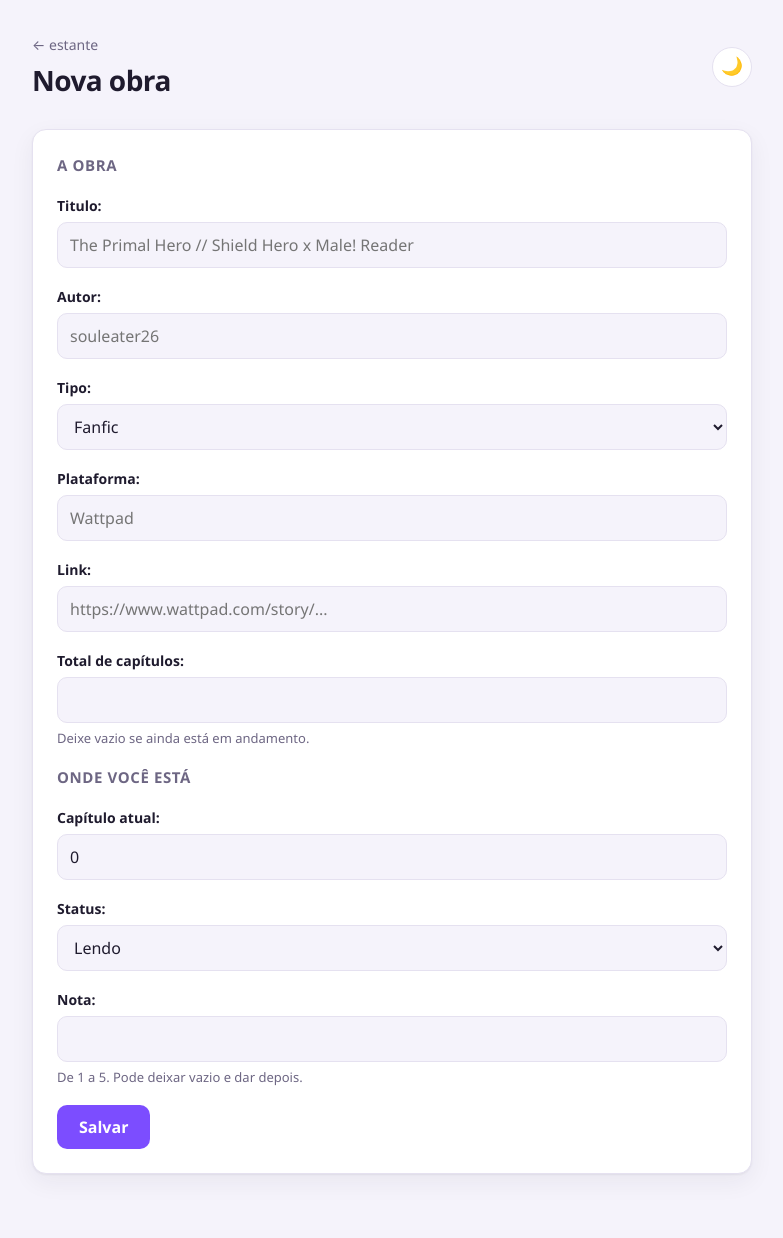
After one commit to gabrielbastosg/rastreador-leitura, a Django app: page /obras/nova/ in a window 1280 px wide. The commit adds this page. Shown: the whole page, without its empty margins (248-1031 px from the left). Run offline with Django 5.2, Linux system fonts and the light colour scheme.

Commit message:
feat: cadastro de obra e leitura numa tela so
Cadastrar uma leitura nova exigia abrir o admin, criar a Obra e depois
criar a Leitura -- duas telas do Django pra uma coisa so. E cadastrar so a
Obra nao adiantava: a estante lista Leitura, entao a obra sumia num limbo
sem card nenhum (aconteceu de verdade, com duas obras orfas no banco).

Agora /obras/nova/ cria as duas no mesmo POST.

- ObraForm e LeituraForm, ModelForm com fields explicito. LeituraForm nao
  tem o campo obra: nao faz sentido escolher a obra na tela que a esta
  criando, quem preenche a FK e a view.
- Os dois is_valid() sao avaliados antes do if. Com "a and b" o segundo
  form nem seria validado quando o primeiro falhasse, e a tela voltaria
  escondendo metade dos erros.
- save(commit=False) na leitura, porque a FK so pode ser preenchida depois
  que a obra existe.
- full_clean(exclude=['obra']) chamado na mao: o ModelForm ja chama o
  full_clean do modelo, mas naquele momento a FK ainda esta vazia e
  Leitura.clean() sai fora quando obra_id e None. A regra do capitulo
  continua morando so no models.py.
- transaction.atomic() em volta dos dois saves. Sem ele, um capitulo
  invalido deixaria a obra salva e a leitura nao -- mais uma orfa a cada
  tentativa errada.
- add_error(None, erro) distribui a mensagem pro campo certo sozinho,
  porque clean() levanta ValidationError com dicionario.

Template: _campos.html com o laco dos campos, incluido duas vezes com
{% include ... with form=... %}, pra nao ter dois lacos iguais que um dia
divergem. novalidate no form pra o navegador nao barrar antes e esconder a
validacao do servidor. Botao "+ nova obra" no topo da estante, e o botao de
tema repetido na tela nova porque tema.js chama addEventListener sem checar
se achou o elemento.

```diff
--- a/config/urls.py
+++ b/config/urls.py
@@ -17,7 +17,8 @@ Including another URLconf
 from django.contrib import admin
 from django.urls import path, include
 from rest_framework.routers import DefaultRouter
-from leituras.views import ObraViewSet, LeituraViewSet, lista_leituras, mover_capitulo
+from leituras.views import ObraViewSet, LeituraViewSet, lista_leituras, mover_capitulo,nova_obra
+
 
 router = DefaultRouter()
 router.register('obras', ObraViewSet)
@@ -28,4 +29,5 @@ urlpatterns = [
     path('api/', include(router.urls)),
     path('', lista_leituras, name='lista-leituras'),
     path('leituras/<int:pk>/mover/', mover_capitulo, name='mover-capitulo'),
+    path('obras/nova/', nova_obra, name='nova-obra'),
 ]
--- /dev/null
+++ b/leituras/forms.py
@@ -0,0 +1,30 @@
+from django import forms
+from .models import Leitura, Obra
+
+class ObraForm(forms.ModelForm):
+    class Meta:
+        model = Obra
+        fields = ['titulo', 'autor', 'tipo', 'plataforma', 'link', 'total_capitulos']
+        labels = {
+            'total_capitulos': 'Total de capítulos',
+        }
+        help_texts = {
+            'total_capitulos': 'Deixe vazio se ainda está em andamento.',
+        }
+        widgets = {
+            'titulo': forms.TextInput(attrs={'placeholder': 'The Primal Hero // Shield Hero x Male! Reader'}),
+            'autor': forms.TextInput(attrs={'placeholder': 'souleater26'}),
+            'plataforma': forms.TextInput(attrs={'placeholder': 'Wattpad'}),
+            'link': forms.URLInput(attrs={'placeholder': 'https://www.wattpad.com/story/...'}),
+        }
+
+class LeituraForm(forms.ModelForm):
+    class Meta:
+        model = Leitura
+        fields = ['capitulo_atual', 'status', 'nota']
+        labels = {
+            'capitulo_atual': 'Capítulo atual',
+        }
+        help_texts = {
+            'nota': 'De 1 a 5. Pode deixar vazio e dar depois.',
+        }
--- a/leituras/static/leituras/css/base.css
+++ b/leituras/static/leituras/css/base.css
@@ -87,3 +87,23 @@ body {
 
 .botao-tema:hover { border-color: var(--destaque); }
 .botao-tema:active { transform: scale(.92); }
+
+/* ---------- acoes do topo ---------- */
+.acoes {
+    display: flex;
+    align-items: center;
+    gap: 10px;
+}
+
+.botao-novo {
+    padding: 9px 16px;
+    border-radius: 10px;
+    background: var(--destaque);
+    color: #fff;
+    text-decoration: none;
+    font-size: 14px;
+    font-weight: 600;
+    white-space: nowrap;
+}
+
+.botao-novo:hover { filter: brightness(1.08); }
--- /dev/null
+++ b/leituras/static/leituras/css/form.css
@@ -0,0 +1,83 @@
+/* ---------- voltar ---------- */
+.voltar {
+    display: inline-block;
+    margin-bottom: 4px;
+    color: var(--texto-fraco);
+    text-decoration: none;
+    font-size: 14px;
+}
+
+.voltar:hover { color: var(--destaque); }
+
+/* ---------- formulario ---------- */
+.formulario {
+    background: var(--superficie);
+    border: 1px solid var(--borda);
+    border-radius: 14px;
+    box-shadow: var(--sombra);
+    padding: 24px;
+    display: grid;
+    gap: 18px;
+}
+
+.campo { display: grid; gap: 6px; }
+
+.campo label {
+    font-size: 14px;
+    font-weight: 600;
+}
+
+.campo input,
+.campo select {
+    width: 100%;
+    padding: 10px 12px;
+    border: 1px solid var(--borda);
+    border-radius: 10px;
+    background: var(--fundo);
+    color: var(--texto);
+    font: inherit;
+}
+
+.campo input:focus,
+.campo select:focus {
+    outline: 2px solid var(--destaque);
+    outline-offset: 1px;
+    border-color: var(--destaque);
+}
+
+.campo__ajuda {
+    margin: 0;
+    font-size: 13px;
+    color: var(--texto-fraco);
+}
+
+.campo__erro {
+    margin: 0;
+    font-size: 13px;
+    font-weight: 600;
+    color: var(--abandonado);
+}
+
+/* ---------- salvar ---------- */
+.botao-salvar {
+    justify-self: start;
+    padding: 10px 22px;
+    border: none;
+    border-radius: 10px;
+    background: var(--destaque);
+    color: #fff;
+    font: inherit;
+    font-weight: 600;
+    cursor: pointer;
+}
+
+.botao-salvar:hover { filter: brightness(1.08); }
+.botao-salvar:active { transform: scale(.98); }
+
+.secao {
+    margin: 0;
+    font-size: 15px;
+    color: var(--texto-fraco);
+    text-transform: uppercase;
+    letter-spacing: .04em;
+}
--- /dev/null
+++ b/leituras/templates/leituras/_campos.html
@@ -0,0 +1,12 @@
+{% for campo in form %}
+    <div class="campo">
+        {{ campo.label_tag }}
+        {{ campo }}
+        {% if campo.help_text %}
+            <p class="campo__ajuda">{{ campo.help_text }}</p>
+        {% endif %}
+        {% for erro in campo.errors %}
+            <p class="campo__erro">{{ erro }}</p>
+        {% endfor %}
+    </div>
+{% endfor %}
--- /dev/null
+++ b/leituras/templates/leituras/form_obra.html
@@ -0,0 +1,39 @@
+{% load static %}
+<!DOCTYPE html>
+<html lang="pt-br" data-tema="claro">
+<head>
+    <meta charset="UTF-8">
+    <meta name="viewport" content="width=device-width, initial-scale=1.0">
+    <title>Nova obra</title>
+    <script>
+        document.documentElement.dataset.tema = localStorage.getItem('tema') || 'claro';
+    </script>
+    <link rel="stylesheet" href="{% static 'leituras/css/base.css' %}">
+    <link rel="stylesheet" href="{% static 'leituras/css/form.css' %}">
+</head>
+<body>
+    <div class="container">
+        <header class="topo">
+            <div>
+                <a class="voltar" href="{% url 'lista-leituras' %}">← estante</a>
+                <h1>Nova obra</h1>
+            </div>
+            <button id="botao-tema" class="botao-tema" type="button" aria-label="Alternar tema">🌙</button>
+        </header>
+
+        <form class="formulario" method="post" novalidate>
+            {% csrf_token %}
+
+            <h2 class="secao">A obra</h2>
+            {% include 'leituras/_campos.html' with form=form_obra %}
+
+            <h2 class="secao">Onde você está</h2>
+            {% include 'leituras/_campos.html' with form=form_leitura %}
+
+            <button class="botao-salvar" type="submit">Salvar</button>
+        </form>
+    </div>
+
+    <script src="{% static 'leituras/js/tema.js' %}"></script>
+</body>
+</html>
--- a/leituras/templates/leituras/lista.html
+++ b/leituras/templates/leituras/lista.html
@@ -19,7 +19,10 @@
                 <h1>Minhas leituras</h1>
                 <p class="subtitulo">{{ leituras|length }} leitura{{ leituras|length|pluralize }} na estante</p>
             </div>
-            <button id="botao-tema" class="botao-tema" type="button" aria-label="Alternar tema">🌙</button>
+            <div class="acoes">
+                <a class="botao-novo" href="{% url 'nova-obra' %}">+ nova obra</a>
+                <button id="botao-tema" class="botao-tema" type="button" aria-label="Alternar tema">🌙</button>
+            </div>
         </header>
 
         <ul class="lista">
--- a/leituras/views.py
+++ b/leituras/views.py
@@ -4,6 +4,9 @@ from rest_framework import viewsets
 from .models import Obra, Leitura
 from .serializers import ObraSerializer, LeituraSerializer
 from django.utils import timezone
+from .forms import ObraForm, LeituraForm
+from django.core.exceptions import ValidationError
+from django.db import transaction
 # Create your views here.
 
 class ObraViewSet(viewsets.ModelViewSet):
@@ -40,3 +43,36 @@ def mover_capitulo(request, pk):
 
     leitura.save()
     return redirect('lista-leituras')
+
+
+def nova_obra(request):
+    if request.method == 'POST':
+        form_obra = ObraForm(request.POST)
+        form_leitura = LeituraForm(request.POST)
+
+        # os dois is_valid() rodam antes do if: com "a and b", um erro no
+        # primeiro faria o segundo nem ser validado, e a tela voltaria
+        # escondendo metade dos erros.
+        obra_ok = form_obra.is_valid()
+        leitura_ok = form_leitura.is_valid()
+
+        if obra_ok and leitura_ok:
+            try:
+                with transaction.atomic():
+                    obra = form_obra.save()
+                    leitura = form_leitura.save(commit=False)
+                    leitura.obra = obra
+                    leitura.full_clean(exclude=['obra'])
+                    leitura.save()
+            except ValidationError as erro:
+                form_leitura.add_error(None, erro)
+            else:
+                return redirect('lista-leituras')
+    else:
+        form_obra = ObraForm()
+        form_leitura = LeituraForm(initial={'status': 'Lendo', 'capitulo_atual': 0})
+
+    return render(request, 'leituras/form_obra.html', {
+        'form_obra': form_obra,
+        'form_leitura': form_leitura,
+    })
```
